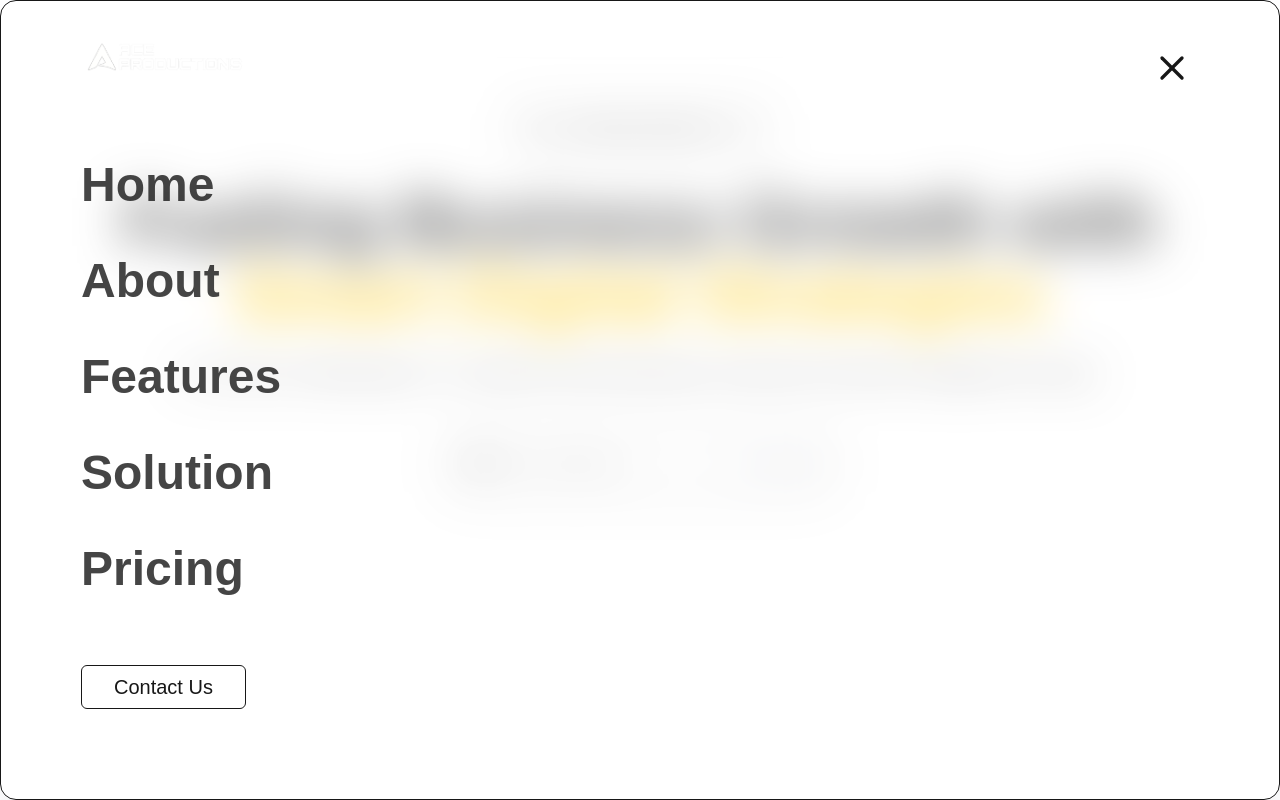
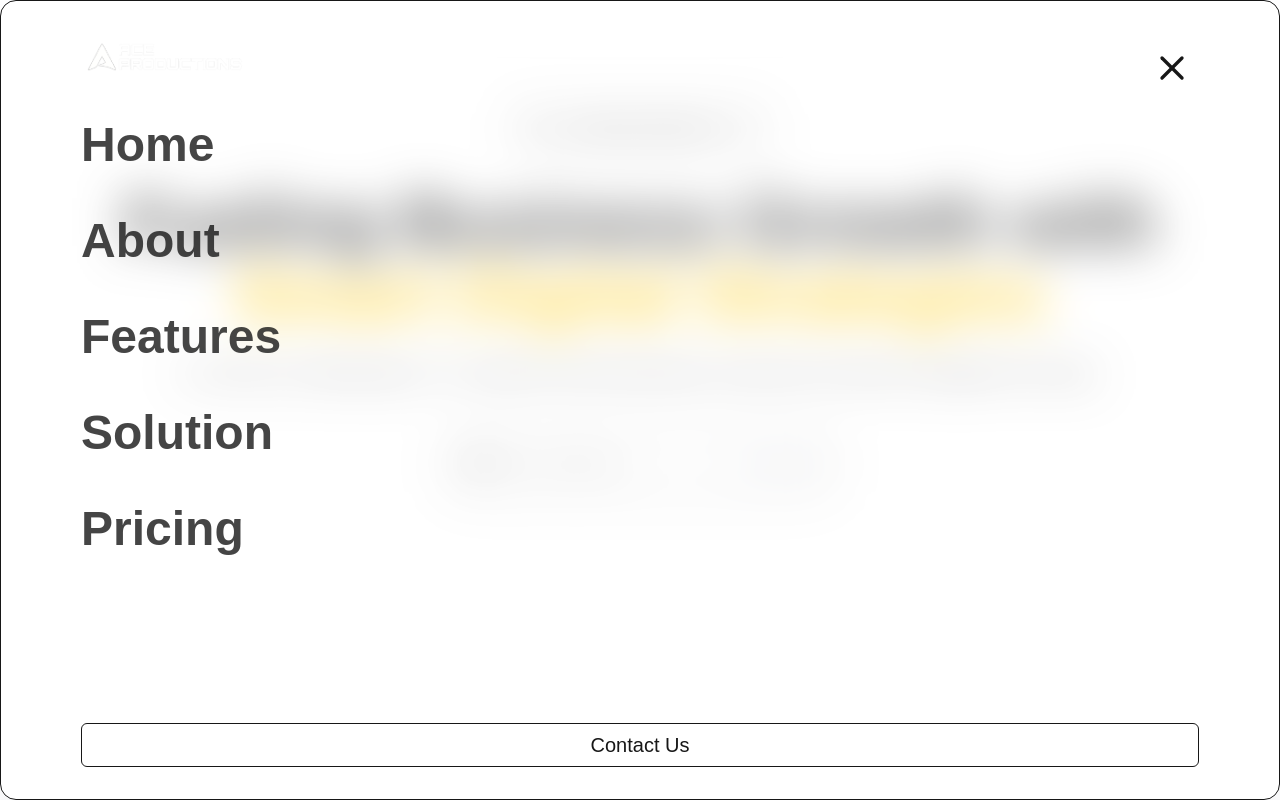
Before and after one commit to A-B-H-I-S-H-E-K-S-H-A-W/marketing-portfolio, a Next.js app: page / in a window 1280 px wide. Both pictures are taken after a click on the button "Open Menu". Built offline with nearby package versions, Linux system fonts and the light colour scheme.

Commit message:
Redesign navbar

```diff
--- a/src/components/ui/Header.jsx
+++ b/src/components/ui/Header.jsx
@@ -23,8 +23,6 @@ const Header = () => {
     } else {
       document.body.style.overflow = "";
     }
-
-    // Cleanup just in case
     return () => {
       document.body.style.overflow = "";
     };
@@ -94,10 +92,10 @@ const Header = () => {
                       damping: 16,
                       mass: 1.5,
                     }}
-                    className="absolute top-0 bg-background/30 backdrop-blur-xl flex-wrap items-center justify-start rounded-2xl border md:px-20 px-5 shadow-2xl shadow-zinc-300/60 overflow-hidden"
+                    className="absolute max-h-dvh top-0 bg-background/30 backdrop-blur-xl flex flex-col items-start justify-between rounded-2xl border md:px-20 px-5 shadow-2xl shadow-zinc-300/60 overflow-hidden"
                   >
                     <div className="lg:pr-4">
-                      <ul className="pt-40 pb-18 text-base lg:flex lg:flex-col lg:gap-12 space-y-12 lg:space-y-0 lg:text-sm">
+                      <ul className="pt-30 text-base lg:flex lg:flex-col space-y-6 lg:space-y-12 lg:text-sm">
                         {menuItems.map((item, index) => (
                           <li key={index}>
                             <Link
@@ -111,7 +109,7 @@ const Header = () => {
                       </ul>
                     </div>
 
-                    <div className="flex w-full flex-col space-y-3 sm:gap-3 sm:space-y-0 md:w-fit">
+                    <div className="pb-12 md:py-8 flex w-full flex-col justify-end">
                       <Button variant="outline" size="lg">
                         <Link href="#">
                           <span className="md:text-xl text-base">
```
Also changed, not shown: src/assets/lightLogo.png (deleted).
